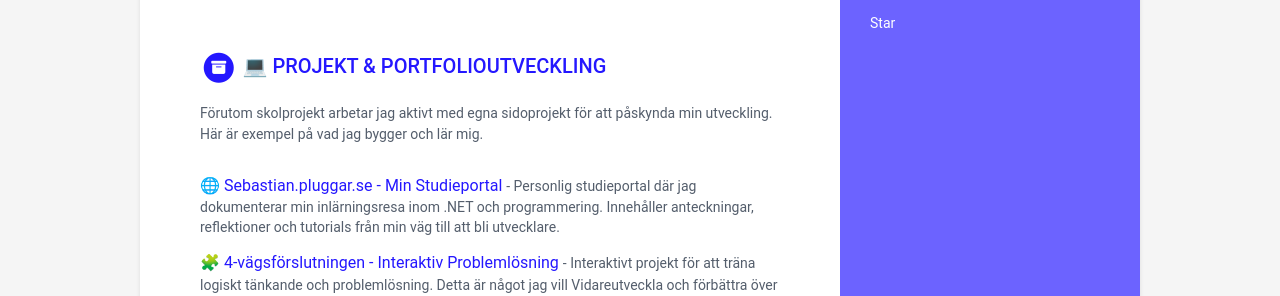
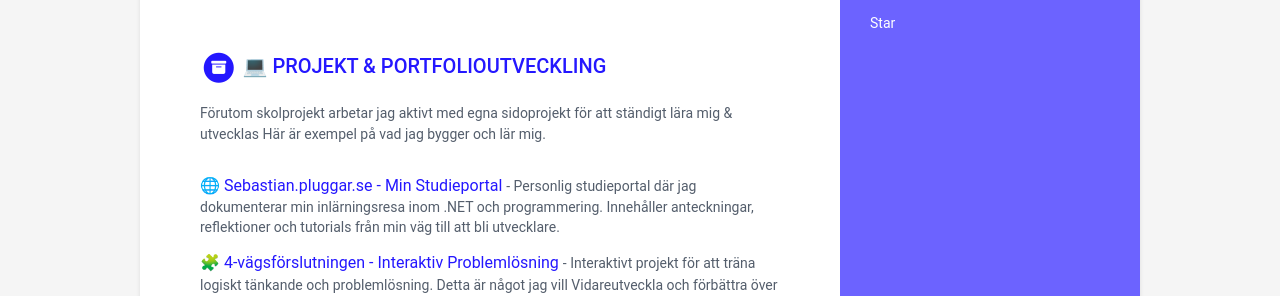
Before and after one commit to galenginger/OnlineCV, a Jekyll site: the page built from index.html, in a window 1280 px wide and 900 px high, scrolled down 1182 px. Shown: the part 155-451 px from the top of the window. Built offline with Jekyll 4.4.1, drawn with Linux system fonts in a browser that asks for light colours.

Commit message:
rättat.

```diff
--- a/_data/data.yml
+++ b/_data/data.yml
@@ -217,7 +217,7 @@ certifications:
 projects:
   title: 💻 Projekt & Portfolioutveckling
   intro: >
-    Förutom skolprojekt arbetar jag aktivt med egna sidoprojekt för att påskynda min utveckling.
+    Förutom skolprojekt arbetar jag aktivt med egna sidoprojekt för att ständigt lära mig & utvecklas
     Här är exempel på vad jag bygger och lär mig.
   assignments:
   - title: "🌐 Sebastian.pluggar.se - Min Studieportal"
```
